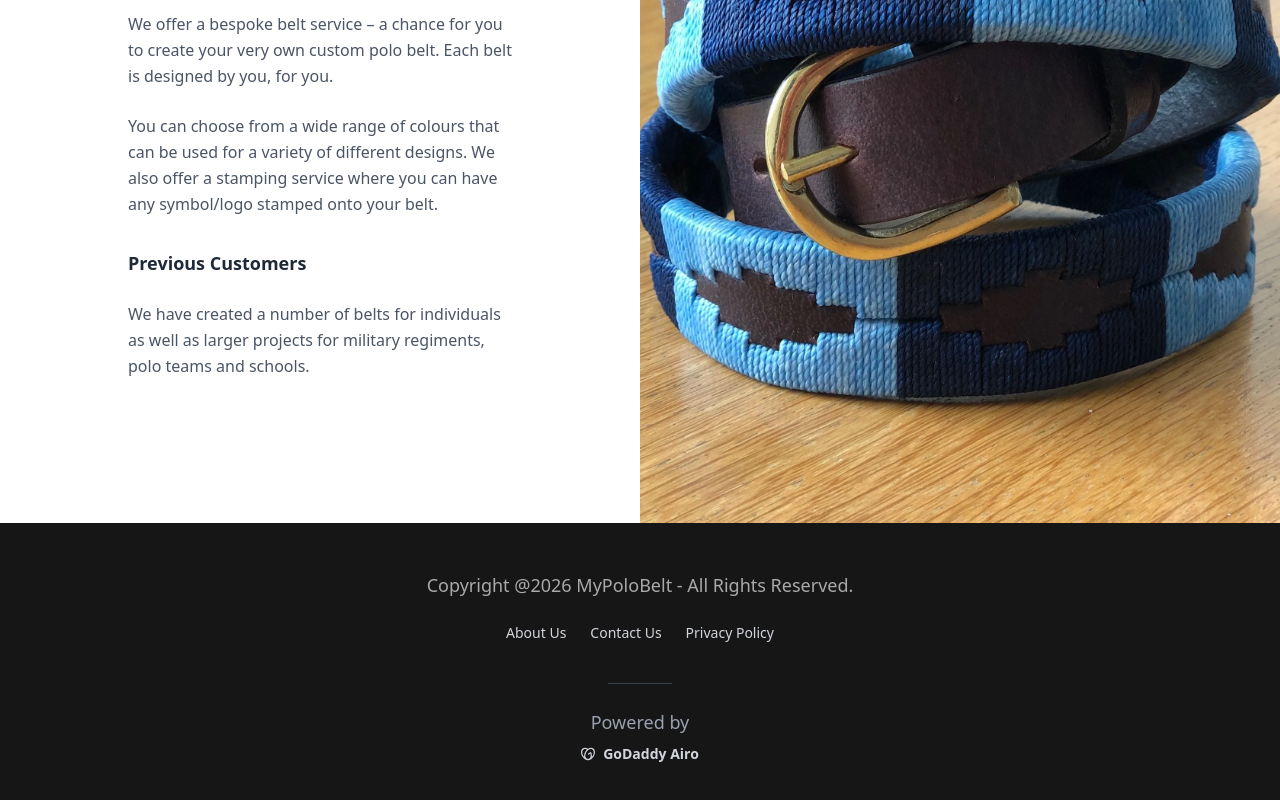
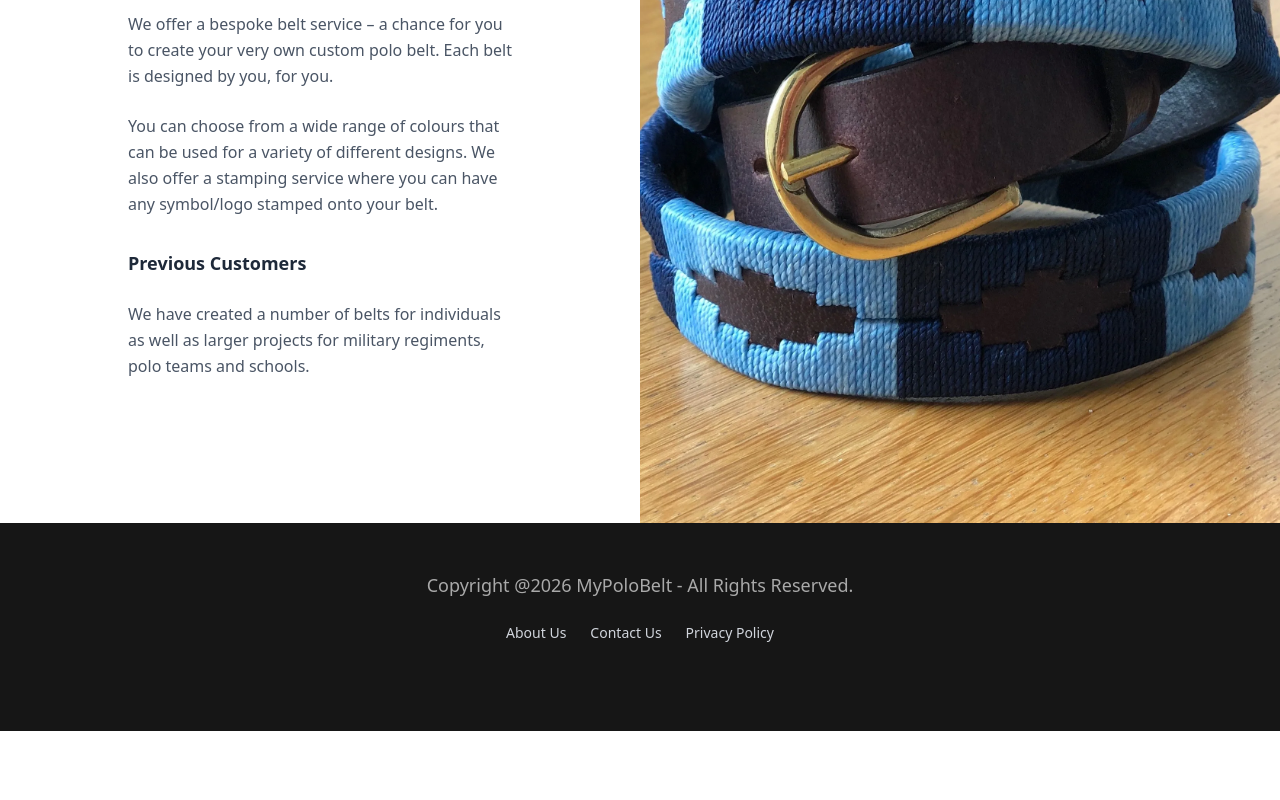
Before and after one commit to mypolobelt/PoloBelt, a Next.js app: page /about in a window 1280 px wide. Shown: the part 511-1311 px from the top of the page. After the commit the page ends 1242 px from the top, so only its background shows below. Built offline with nearby package versions, Linux system fonts and the light colour scheme.

Commit message:
remove footer goodady text link

```diff
--- a/src/components/modules/about/AboutSection.tsx
+++ b/src/components/modules/about/AboutSection.tsx
@@ -50,7 +50,7 @@ const AboutSection = () => {
                     variants={containerVariants}
                     initial="hidden"
                     whileInView="visible"
-                    viewport={{ once: false, amount: 0.3 }}
+                    viewport={{ once: true, amount: 0.3 }}
                 >
                     <div className="max-w-xl space-y-4 sm:space-y-5 md:space-y-6">
 
@@ -108,7 +108,7 @@ const AboutSection = () => {
                     variants={imageVariants}
                     initial="hidden"
                     whileInView="visible"
-                    viewport={{ once: false, amount: 0.3 }}
+                    viewport={{ once: true, amount: 0.3 }}
                 >
                     <Image
                         src="/assets/belt1.webp"
--- a/src/components/modules/shared/Footer.tsx
+++ b/src/components/modules/shared/Footer.tsx
@@ -1,8 +1,6 @@
 'use client';
 
 import Link from "next/link"
-import { Separator } from "@/components/ui/separator"
-import { SiGodaddy } from "react-icons/si"
 import { motion } from "framer-motion"
 import { usePathname } from "next/navigation"
 
@@ -84,39 +82,6 @@ export default function Footer() {
                         </Link>
                     </motion.div>
                 </motion.div>
-
-                {/* Small Divider */}
-                <motion.div
-                    className="w-12 sm:w-16 mb-4 sm:mb-6"
-                    variants={itemVariants}
-                >
-                    <Separator className="bg-gray-700" />
-                </motion.div>
-
-                {/* Powered By */}
-                <motion.div
-                    className="flex flex-col items-center gap-2"
-                    variants={containerVariants}
-                >
-                    <motion.span
-                        className="text-base sm:text-lg text-gray-400"
-                        variants={itemVariants}
-                    >
-                        Powered by
-                    </motion.span>
-
-                    <motion.div variants={itemVariants}>
-                        <Link
-                            href="https://www.godaddy.com/airo"
-                            target="_blank"
-                            className="flex items-center gap-2 hover:text-white transition-colors"
-                        >
-                            <span className="font-semibold flex items-center gap-2 text-xs sm:text-sm">
-                                <SiGodaddy /> GoDaddy Airo
-                            </span>
-                        </Link>
-                    </motion.div>
-                </motion.div>
             </motion.div>
         </footer>
     )
```
